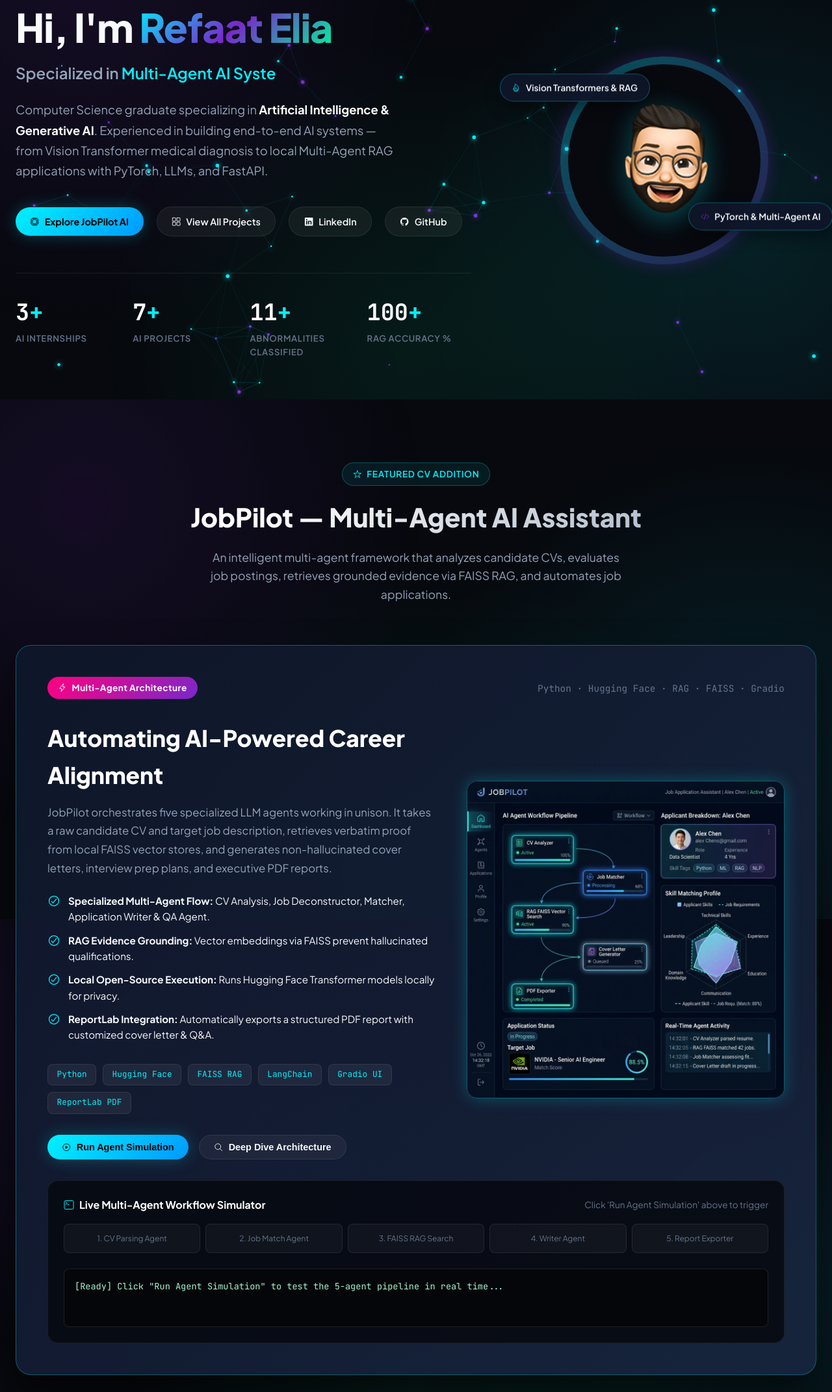
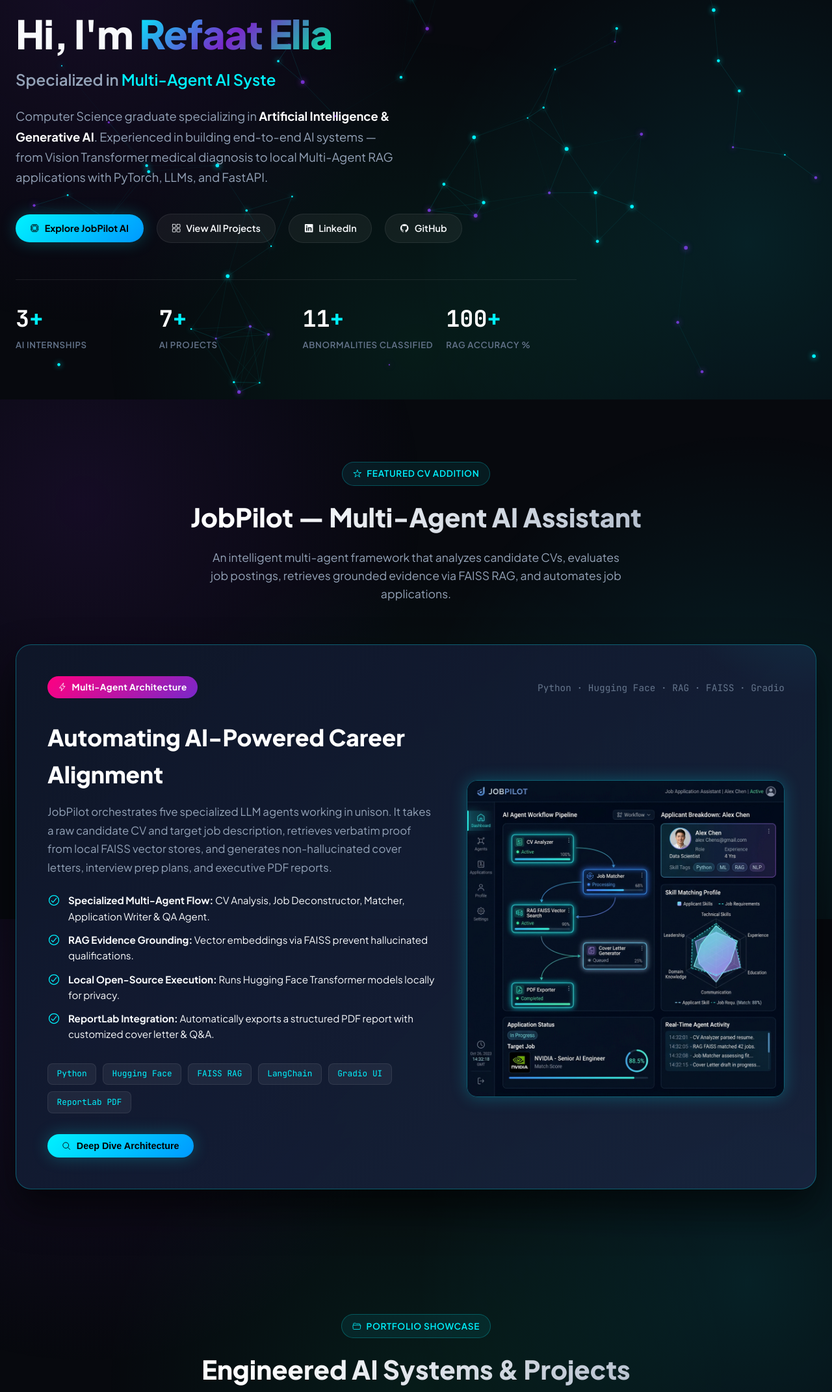
Before and after one commit to Refaat-1/Portfolio1, a plain HTML site: page index.html in a window 1280 px wide. Shown: the part 185-2328 px from the top of the page at 65% size. Drawn offline with nearby package versions, Linux system fonts and the light colour scheme.

Commit message:
Clean: Drop avatar picture and JobPilot simulator drawer

```diff
--- a/assets/css/style.css
+++ b/assets/css/style.css
@@ -374,10 +374,8 @@
 }
 
 .hero-grid {
-  display: grid;
-  grid-template-columns: 1.2fr 0.8fr;
-  gap: 4rem;
-  align-items: center;
+  display: block;
+  max-width: 920px;
 }
 
 .hero-subtitle-pill {
--- a/assets/js/script.js
+++ b/assets/js/script.js
@@ -8,7 +8,6 @@
   initTypewriter();
   initStatsCounter();
   initProjectFilters();
-  initJobPilotSimulator();
   initModal();
   initTerminalTabs();
   initNavbarScroll();
@@ -188,76 +187,7 @@
   statNumbers.forEach(el => observer.observe(el));
 }
 
-/* ==========================================================================
-   4. JOBPILOT MULTI-AGENT SIMULATOR
-   ========================================================================== */
-function initJobPilotSimulator() {
-  const simBtn = document.getElementById('run-sim-btn');
-  const steps = document.querySelectorAll('.sim-step');
-  const outputBox = document.getElementById('sim-output');
-  if (!simBtn || !outputBox) return;
 
-  const simulationLogs = [
-    {
-      step: 0,
-      log: `[AGENT 1: CV Parsing Agent]\n> Parsing Candidate CV: "Refaat Elia Eshak"\n> Extracted Skills: PyTorch, Vision Transformers (ViT), LLMs, LangChain, RAG, FAISS, FastAPI, Python.\n> Education: B.Sc. Computer Science (AI Major, GPA 3.43).\n✓ Candidate Profile Vectorized.`
-    },
-    {
-      step: 1,
-      log: `[AGENT 2: Job Requirements Agent]\n> Parsing Job Description: "Senior AI & RAG Engineer @ Tech Global"\n> Core Requirements Identified:\n  - Deep Learning & PyTorch (Weight: 30%)\n  - RAG Architecture & Vector Search (Weight: 35%)\n  - Agent Frameworks & Production Deployment (Weight: 35%)\n✓ Requirements Matrix Structured.`
-    },
-    {
-      step: 2,
-      log: `[AGENT 3: FAISS Vector RAG Retriever]\n> Querying FAISS Vector Database for candidate evidence...\n> Top Match 1: Graduation Project RAD-DINO + RAG Chatbot (Similarity: 0.96)\n> Top Match 2: Tips Hindawi LLM & LangChain RAG Intern (Similarity: 0.94)\n> Match Score: 95.4% Strong Alignment!`
-    },
-    {
-      step: 3,
-      log: `[AGENT 4: Response & Cover Letter Generator]\n> Generating tailored cover letter targeting RAG & Agentic workflows...\n> Formulating evidence-backed interview responses based strictly on candidate projects.\n✓ Cover Letter & Prep Sheet Generated.`
-    },
-    {
-      step: 4,
-      log: `[AGENT 5: Quality Assurance & PDF Exporter]\n> Running alignment verification & hallucination check...\n> Grounding Verification: 100% (No unsupported claims detected).\n> Compiling report via ReportLab PDF engine...\n✓ Executive Job Application PDF Ready for Download!`
-    }
-  ];
-
-  let isRunning = false;
-
-  simBtn.addEventListener('click', () => {
-    if (isRunning) return;
-    isRunning = true;
-    simBtn.disabled = true;
-    simBtn.innerHTML = `<ion-icon name="sync-outline" class="spin"></ion-icon> Running Multi-Agent Flow...`;
-
-    // Reset steps
-    steps.forEach(s => s.classList.remove('active', 'completed'));
-    outputBox.textContent = "Initializing Multi-Agent AI Workflow...";
-
-    let currentStep = 0;
-
-    function executeNextStep() {
-      if (currentStep > 0) {
-        steps[currentStep - 1].classList.remove('active');
-        steps[currentStep - 1].classList.add('completed');
-      }
-
-      if (currentStep < steps.length) {
-        steps[currentStep].classList.add('active');
-        outputBox.textContent = simulationLogs[currentStep].log;
-        currentStep++;
-        setTimeout(executeNextStep, 1300);
-      } else {
-        steps[steps.length - 1].classList.remove('active');
-        steps[steps.length - 1].classList.add('completed');
-
-        simBtn.disabled = false;
-        simBtn.innerHTML = `<ion-icon name="play-circle-outline"></ion-icon> Run Simulation Again`;
-        isRunning = false;
-      }
-    }
-
-    setTimeout(executeNextStep, 500);
-  });
-}
 
 /* ==========================================================================
    5. DYNAMIC PROJECT FILTERS & SEARCH
--- a/index.html
+++ b/index.html
@@ -118,21 +118,7 @@
           </div>
         </div>
 
-        <div class="hero-avatar-wrapper">
-          <div class="avatar-container">
-            <div class="avatar-image-box">
-              <img src="./assets/images/my-avatar.png" alt="Refaat Elia Avatar" />
-            </div>
-          </div>
-          <div class="orbit-badge orbit-badge-1">
-            <ion-icon name="flame-outline" style="color:var(--accent-cyan);"></ion-icon>
-            <span>Vision Transformers &amp; RAG</span>
-          </div>
-          <div class="orbit-badge orbit-badge-2">
-            <ion-icon name="code-slash-outline" style="color:var(--accent-purple);"></ion-icon>
-            <span>PyTorch &amp; Multi-Agent AI</span>
-          </div>
-        </div>
+
       </div>
     </section>
 
@@ -194,11 +180,7 @@
             </div>
 
             <div style="display:flex; gap:1rem;">
-              <button class="btn-primary" id="run-sim-btn">
-                <ion-icon name="play-circle-outline"></ion-icon>
-                <span>Run Agent Simulation</span>
-              </button>
-              <button class="btn-outline inspect-btn" data-project-id="jobpilot">
+              <button class="btn-primary inspect-btn" data-project-id="jobpilot">
                 <ion-icon name="search-outline"></ion-icon>
                 <span>Deep Dive Architecture</span>
               </button>
@@ -207,29 +189,6 @@
 
           <div class="spotlight-visual-box">
             <img src="./assets/images/jobpilot-preview.png" alt="JobPilot AI Interface Preview" />
-          </div>
-        </div>
-
-        <!-- Interactive Simulator Drawer -->
-        <div class="sim-container">
-          <div class="sim-header">
-            <span class="sim-title">
-              <ion-icon name="terminal-outline" style="color:var(--accent-cyan);"></ion-icon>
-              Live Multi-Agent Workflow Simulator
-            </span>
-            <span style="font-size:0.85rem; color:var(--text-dim);">Click 'Run Agent Simulation' above to trigger</span>
-          </div>
-
-          <div class="sim-steps">
-            <div class="sim-step" id="step-0">1. CV Parsing Agent</div>
-            <div class="sim-step" id="step-1">2. Job Match Agent</div>
-            <div class="sim-step" id="step-2">3. FAISS RAG Search</div>
-            <div class="sim-step" id="step-3">4. Writer Agent</div>
-            <div class="sim-step" id="step-4">5. Report Exporter</div>
-          </div>
-
-          <div class="sim-output-box" id="sim-output">
-            [Ready] Click "Run Agent Simulation" to test the 5-agent pipeline in real time...
           </div>
         </div>
       </div>
```
